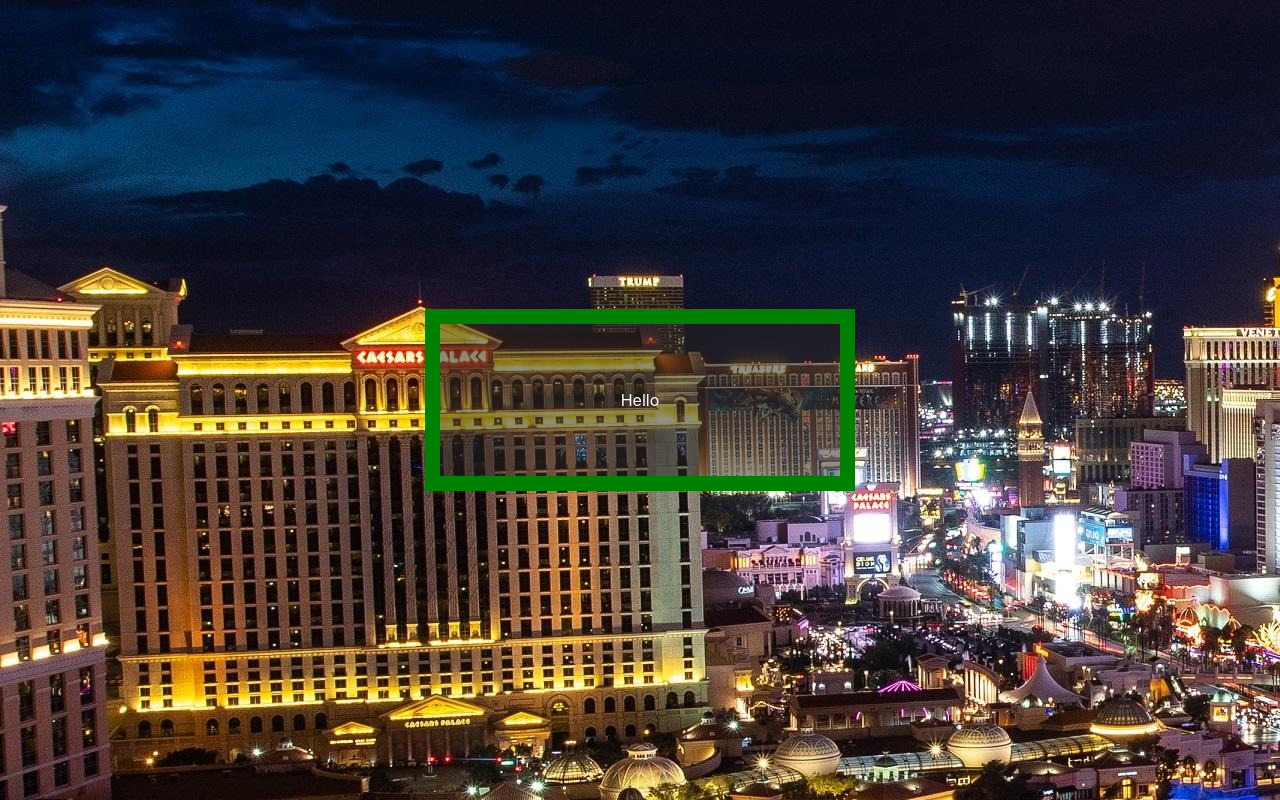
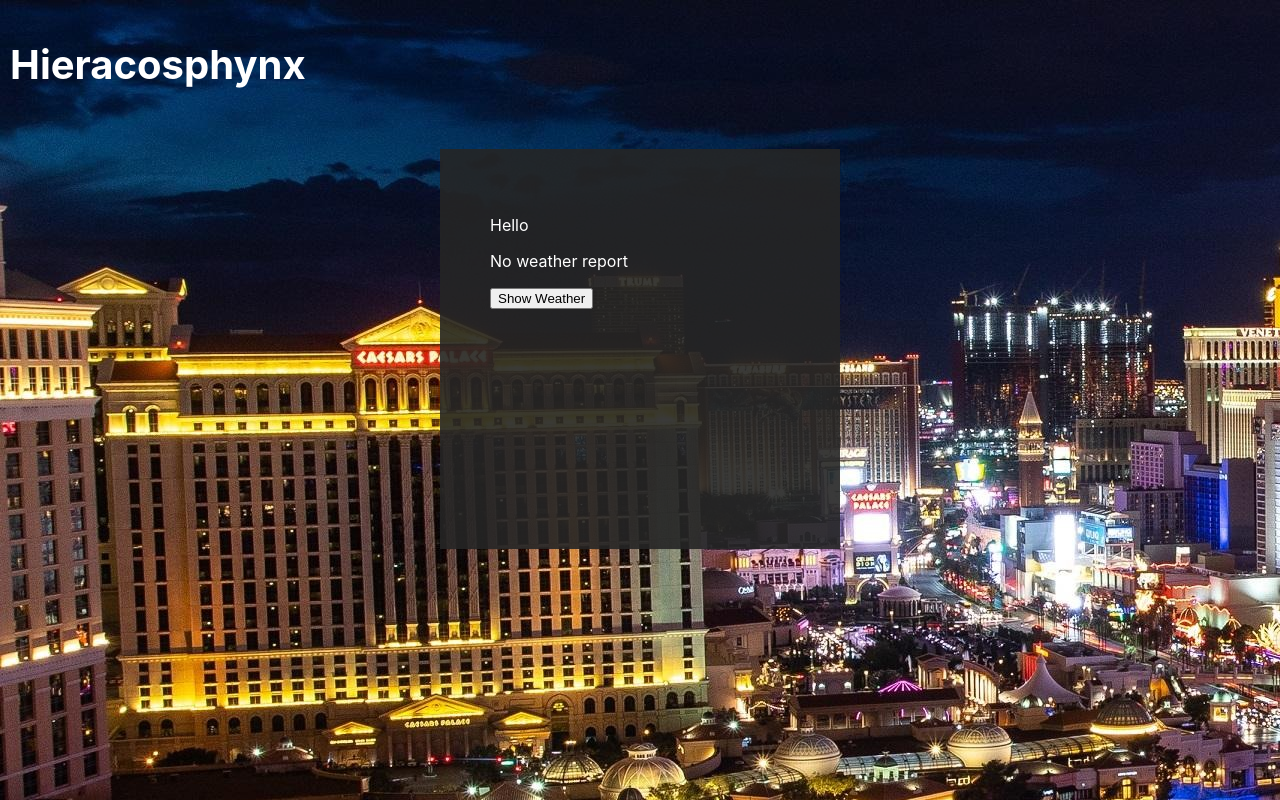
Before and after one commit to Hieracosphynx/weather-app, a React (Create React App) app: page / in a window 1280 px wide. Built offline with nearby package versions, Linux system fonts and the light colour scheme.

Commit message:
Fetch weather

```diff
--- a/src/App.js
+++ b/src/App.js
@@ -1,11 +1,17 @@
 import Content from './components/Content/Content';
 import classes from './App.module.css';
-function App() {
+
+const App = () => {
   return (
     <div className={classes.container}>
-      <Content />
+      <div className={classes.container__header}>
+        <h3>Hieracosphynx</h3>
+      </div>
+      <div className={classes.container__content}>
+        <Content />
+      </div>
     </div>
   );
-}
+};
 
 export default App;
--- a/src/App.module.css
+++ b/src/App.module.css
@@ -1,6 +1,22 @@
 .container {
-  height: 100%;
+  overflow: hidden;
+}
+
+.container__header {
+  display: block;
+  justify-content: space-around;
+}
+
+.container__content {
+  position: relative;
+  margin-top: auto;
   display: flex;
   justify-content: center;
   align-items: center;
 }
+
+.container h3 {
+  color: white;
+  margin-left: 10px;
+  font-size: 40px;
+}
--- a/src/components/Content/Content.js
+++ b/src/components/Content/Content.js
@@ -1,9 +1,25 @@
+import { useEffect, useState } from 'react';
 import Card from '../UI/Card';
 
-const Content = () => {
+const Content = (props) => {
+  const [weather, setWeather] = useState([]);
+
+  let content = <p>No weather report</p>;
+
+  const showWeatherHandler = async () => {
+    const response = await fetch(
+      'https://api.openweathermap.org/data/2.5/weather?q=Las%20Vegas,Nevada&appid=b63b0a32a568900a19d26e2dc3a8b980'
+    );
+    const weather = await response.json();
+    console.log(weather);
+  };
+
   return (
     <Card>
       <p>Hello</p>
+      {weather.length === 0 && content}
+      {weather.length > 0 && <p>Good</p>}
+      <button onClick={showWeatherHandler}>Show Weather</button>
     </Card>
   );
 };
--- a/src/components/UI/Card.js
+++ b/src/components/UI/Card.js
@@ -1,7 +1,7 @@
 import classes from './Card.module.css';
 
 const Card = (props) => {
-  return <div className={classes.card}>{props.children}</div>;
+  return <div className={`${classes.card}`}>{props.children}</div>;
 };
 
 export default Card;
--- a/src/components/UI/Card.module.css
+++ b/src/components/UI/Card.module.css
@@ -1,10 +1,8 @@
 .card {
-  display: flex;
-  justify-content: center;
   width: 300px;
-  border: 15px solid green;
   padding: 50px;
   margin: 20px;
-  background-color: rgb(37, 37, 37, 0.5);
+  min-height: 300px;
+  background-color: rgb(37, 37, 37, 0.9);
   color: white;
 }
--- a/src/index.css
+++ b/src/index.css
@@ -1,10 +1,7 @@
 html,
 body {
-  display: flex;
   width: 100%;
   height: 100%;
-  justify-content: center;
-  align-items: center;
   margin: 0;
   font-family: -apple-system, BlinkMacSystemFont, 'Segoe UI', 'Roboto', 'Oxygen',
     'Ubuntu', 'Cantarell', 'Fira Sans', 'Droid Sans', 'Helvetica Neue',
```
Also changed, not shown: 1 other file (tests, documents, lock files or other folders).
